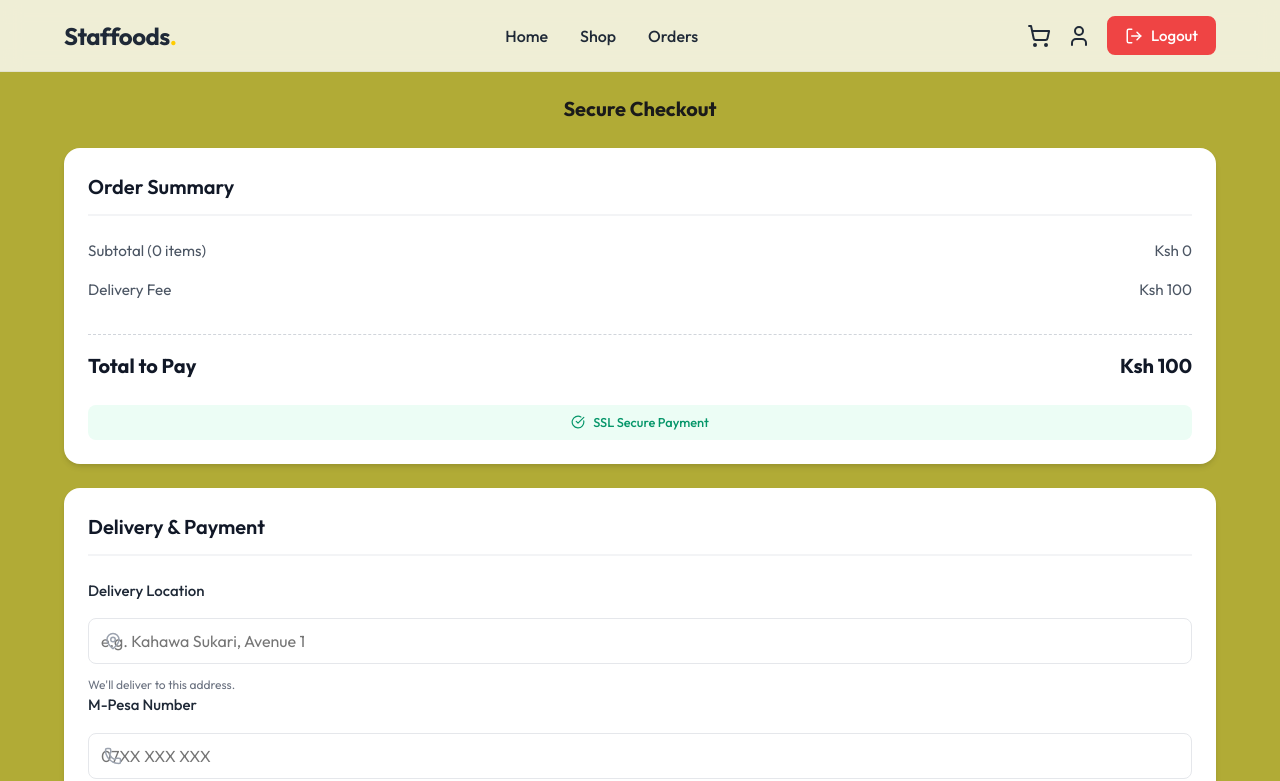
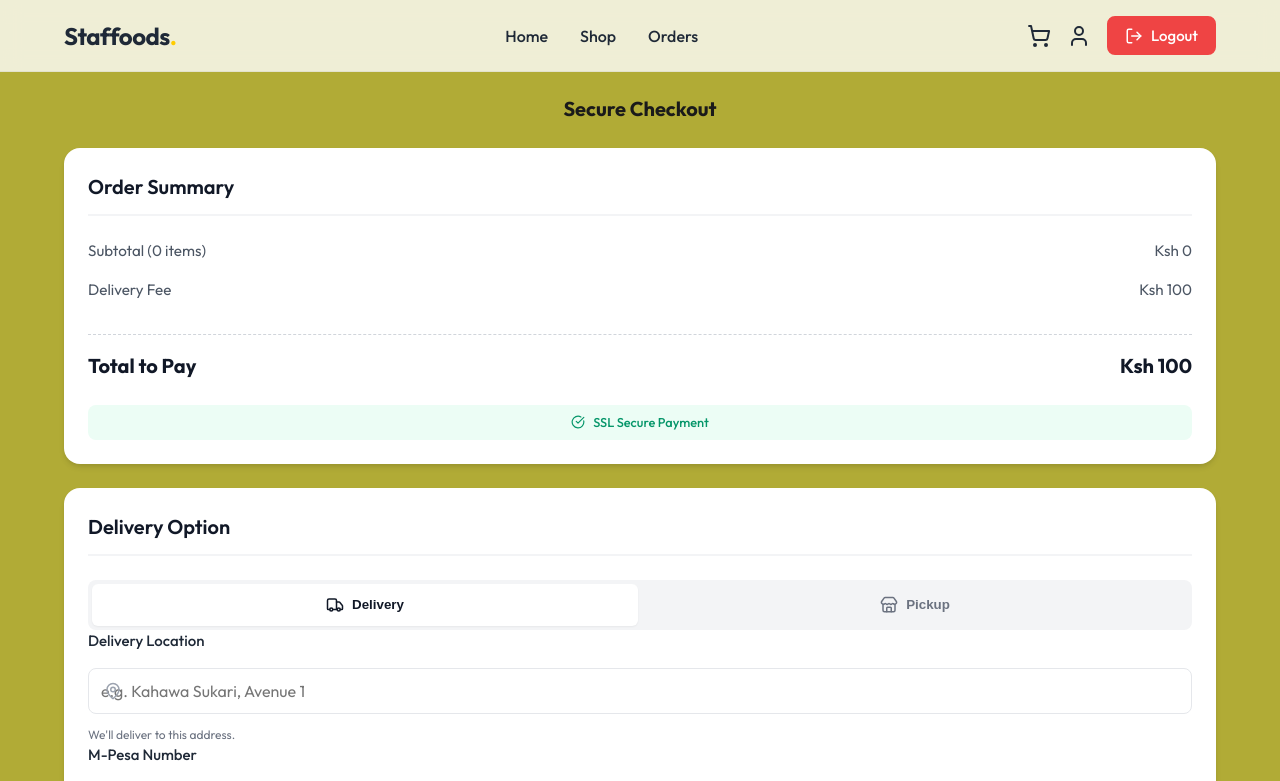
Before and after one commit to PsammystPrime/Staffood, a React (Vite) app in the folder frontend/: page /checkout in a window 1280 px wide. Shown: the top 781 px of the page. Built offline with nearby package versions, Linux system fonts and the light colour scheme; no server answers; sample sign-in values are in the browser's storage.

Commit message:
redesign checkout page

```diff
--- a/frontend/src/pages/Cart.jsx
+++ b/frontend/src/pages/Cart.jsx
@@ -3,15 +3,20 @@ import Navbar from '../components/Navbar';
 import { Trash2, ArrowRight } from 'lucide-react';
 import { Link } from 'react-router-dom';
 import { useShop } from '../context/ShopContext';
+import Loader from '../components/Loader';
 import './Cart.css';
 
 const Cart = () => {
-    const { cart, removeFromCart, updateQuantity, getCartTotal } = useShop();
+    const { cart, removeFromCart, updateQuantity, getCartTotal, loading } = useShop();
     const [includeDelivery, setIncludeDelivery] = useState(true);
 
     const subtotal = getCartTotal();
     const deliveryFee = (subtotal > 0 && includeDelivery) ? 100 : 0;
     const total = subtotal + deliveryFee;
+
+    if (loading) {
+        return <Loader fullScreen={true} />;
+    }
 
     return (
         <>
--- a/frontend/src/pages/Checkout.css
+++ b/frontend/src/pages/Checkout.css
@@ -22,6 +22,42 @@
     color: #111827;
     padding-bottom: 0.75rem;
     border-bottom: 2px solid #F3F4F6;
+}
+
+/* Delivery Toggle */
+.delivery-toggle-container {
+    display: flex;
+    background: #F3F4F6;
+    padding: 0.25rem;
+    border-radius: 0.5rem;
+    gap: 0.25rem;
+}
+
+.delivery-toggle-btn {
+    flex: 1;
+    display: flex;
+    align-items: center;
+    justify-content: center;
+    gap: 0.5rem;
+    padding: 0.75rem;
+    border: none;
+    border-radius: 0.375rem;
+    font-weight: 600;
+    color: #6B7280;
+    background: transparent;
+    cursor: pointer;
+    transition: all 0.2s;
+}
+
+.delivery-toggle-btn.active {
+    background: white;
+    color: #111827;
+    box-shadow: 0 1px 2px 0 rgba(0, 0, 0, 0.05);
+}
+
+.delivery-toggle-btn:hover:not(.active) {
+    background: rgba(255, 255, 255, 0.5);
+    color: #374151;
 }
 
 /* Summary Styles */
--- a/frontend/src/pages/Checkout.jsx
+++ b/frontend/src/pages/Checkout.jsx
@@ -1,7 +1,7 @@
 import React, { useState, useEffect } from 'react';
 import Navbar from '../components/Navbar';
 import Loader from '../components/Loader';
-import { CheckCircle, MapPin, Phone, CreditCard, ChevronRight } from 'lucide-react';
+import { CheckCircle, MapPin, Phone, ChevronRight, Store, Truck } from 'lucide-react';
 import { useNavigate } from 'react-router-dom';
 import { useShop } from '../context/ShopContext';
 import { useAuth } from '../context/AuthContext';
@@ -12,15 +12,15 @@ const Checkout = () => {
     const { cart, getCartTotal, clearCart } = useShop();
     const navigate = useNavigate();
 
-    // Use initial state or default to empty string, but we'll set it in useEffect to be safe
     const [phone, setPhone] = useState('');
     const [location, setLocation] = useState('');
     const [notes, setNotes] = useState('');
+    const [isDelivery, setIsDelivery] = useState(true); // Default to delivery
     const [loading, setLoading] = useState(false);
     const [error, setError] = useState('');
 
     const subtotal = getCartTotal();
-    const deliveryFee = 100;
+    const deliveryFee = isDelivery ? 100 : 0;
     const total = subtotal + deliveryFee;
 
     useEffect(() => {
@@ -29,7 +29,6 @@ const Checkout = () => {
             return;
         }
 
-        // Pre-fill data if available
         if (user.phone) setPhone(user.phone);
         if (user.location) setLocation(user.location);
     }, [user, navigate]);
@@ -46,7 +45,6 @@ const Checkout = () => {
         }
 
         try {
-            // Prepare payload with only IDs and quantities
             const orderItems = cart.map(item => ({
                 id: item.id,
                 quantity: item.quantity
@@ -60,9 +58,9 @@ const Checkout = () => {
                 body: JSON.stringify({
                     userId: user.id,
                     items: orderItems,
-                    delivery: true, // Assuming always delivery for now
+                    delivery: isDelivery,
                     phone,
-                    location, // This is the delivery location
+                    location: isDelivery ? location : 'Pickup at Store',
                     notes
                 }),
             });
@@ -70,10 +68,7 @@ const Checkout = () => {
             const data = await response.json();
 
             if (response.ok) {
-                // In a real app, we would wait for M-Pesa Callback
-                // For now, we simulate success message
                 alert(`Order Placed Successfully! Order #${data.order.orderNumber}. \nCheck your phone ${phone} for the STK push.`);
-
                 clearCart();
                 navigate('/history');
             } else {
@@ -109,7 +104,7 @@ const Checkout = () => {
                                 </div>
                                 <div className="summary-row">
                                     <span>Delivery Fee</span>
-                                    <span>Ksh {deliveryFee}</span>
+                                    <span>{isDelivery ? `Ksh ${deliveryFee}` : 'Free (Pickup)'}</span>
                                 </div>
                                 <div className="summary-total">
                                     <span>Total to Pay</span>
@@ -124,11 +119,30 @@ const Checkout = () => {
 
                         {/* Delivery Details Form */}
                         <div className="delivery-form-card">
-                            <h3 className="card-header">Delivery & Payment</h3>
+                            <h3 className="card-header">Delivery Option</h3>
+
+                            {/* Delivery Toggle */}
+                            <div className="delivery-toggle-container mb-6">
+                                <button
+                                    type="button"
+                                    className={`delivery-toggle-btn ${isDelivery ? 'active' : ''}`}
+                                    onClick={() => setIsDelivery(true)}
+                                >
+                                    <Truck size={18} /> Delivery
+                                </button>
+                                <button
+                                    type="button"
+                                    className={`delivery-toggle-btn ${!isDelivery ? 'active' : ''}`}
+                                    onClick={() => setIsDelivery(false)}
+                                >
+                                    <Store size={18} /> Pickup
+                                </button>
+                            </div>
 
                             {error && <div className="error-message mb-4">{error}</div>}
 
                             <form onSubmit={handlePayment}>
+                                {isDelivery && (
                                     <div className="form-group mb-4">
                                         <label className="form-label">Delivery Location</label>
                                         <div className="input-group">
@@ -141,11 +155,12 @@ const Checkout = () => {
                                                 className="form-input"
                                                 value={location}
                                                 onChange={e => setLocation(e.target.value)}
-                                            required
+                                                required={isDelivery}
                                             />
                                         </div>
                                         <span className="helper-text">We'll deliver to this address.</span>
                                     </div>
+                                )}
 
                                 <div className="form-group mb-4">
                                     <label className="form-label">M-Pesa Number</label>
@@ -162,13 +177,13 @@ const Checkout = () => {
                                             required
                                         />
                                     </div>
-                                    <span className="helper-text">For Payment Prompt & Delivery Contact</span>
+                                    <span className="helper-text">For Payment Prompt & Confirmation</span>
                                 </div>
 
                                 <div className="form-group mb-6">
                                     <label className="form-label">Notes (Optional)</label>
                                     <textarea
-                                        placeholder="Specific instructions (e.g. 'Leave at gate')"
+                                        placeholder="Specific instructions..."
                                         className="form-textarea"
                                         rows="2"
                                         value={notes}
--- a/frontend/src/pages/Home.jsx
+++ b/frontend/src/pages/Home.jsx
@@ -1,6 +1,7 @@
 import React, { useState, useEffect } from 'react';
 import Navbar from '../components/Navbar';
 import ProductCard from '../components/ProductCard';
+import Loader from '../components/Loader';
 import './Home.css';
 
 const Home = () => {
@@ -45,8 +46,8 @@ const Home = () => {
             <main className="container section" id="shop-section">
                 <h2 className="section-title">Featured Products</h2>
                 {loading ? (
-                    <div className="loading-state">
-                        <p>Loading products...</p>
+                    <div className="flex justify-center py-10">
+                        <Loader />
                     </div>
                 ) : (
                     <div className="grid grid-cols-3">
--- a/frontend/src/pages/Profile.jsx
+++ b/frontend/src/pages/Profile.jsx
@@ -2,6 +2,7 @@ import React, { useState, useEffect } from 'react';
 import Navbar from '../components/Navbar';
 import { User, Phone, Mail, MapPin, Award, Edit2, Save } from 'lucide-react';
 import { useAuth } from '../context/AuthContext';
+import Loader from '../components/Loader';
 import './Profile.css';
 
 const Profile = () => {
@@ -84,14 +85,7 @@ const Profile = () => {
     };
 
     if (loading) {
-        return (
-            <>
-                <Navbar />
-                <div className="container section">
-                    <p>Loading profile...</p>
-                </div>
-            </>
-        );
+        return <Loader fullScreen={true} />;
     }
 
     return (
```
Lines whose indentation alone changed are shown as unchanged.
